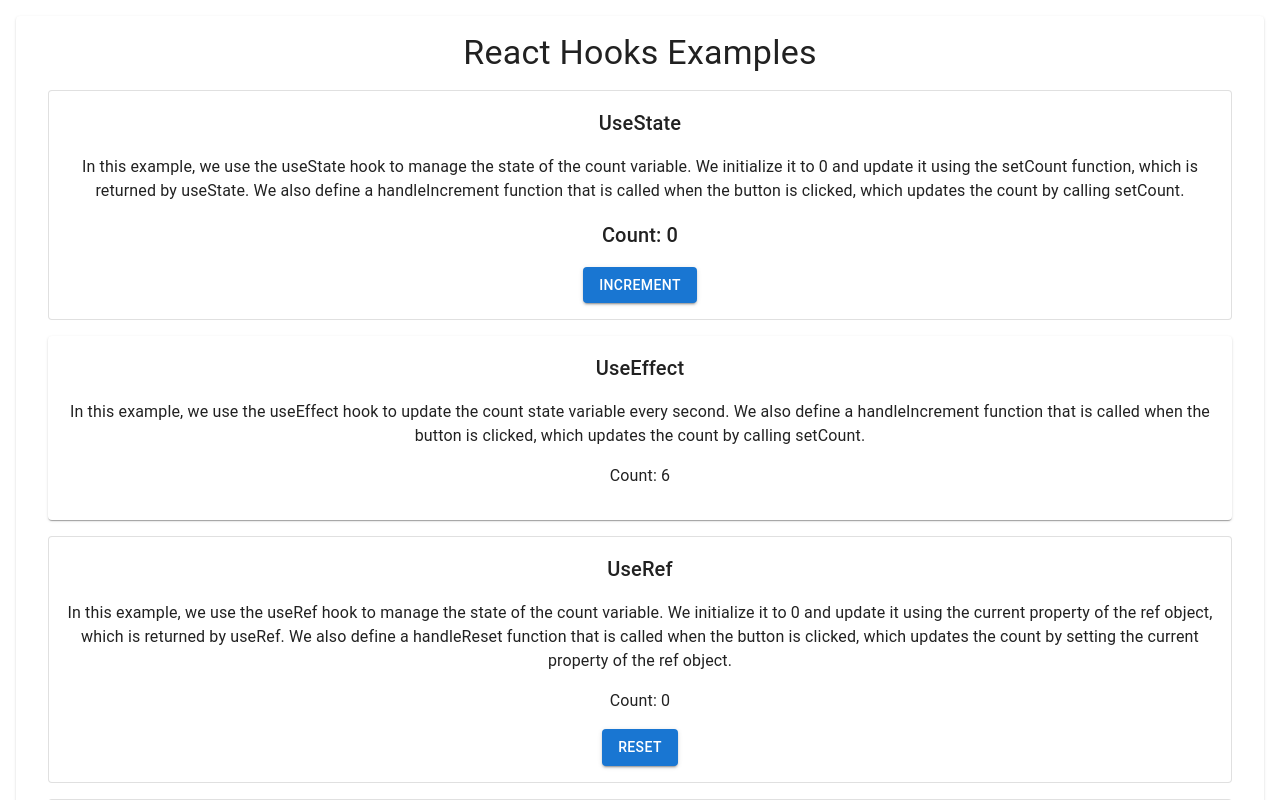
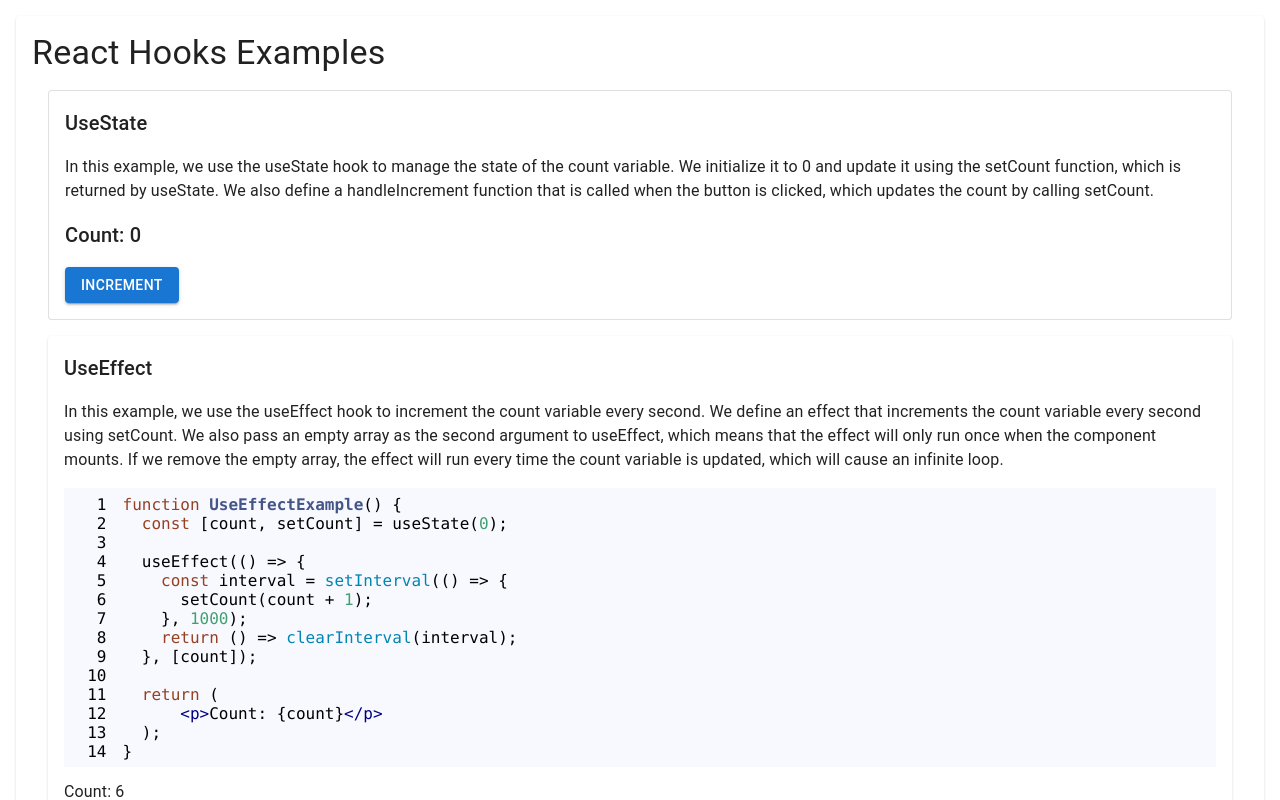
Before and after one commit to papercircuit/increment-counter-using-react-hooks, a React (Create React App) app: page / in a window 1280 px wide. Shown: the top 800 px of the page. Built offline with nearby package versions, Linux system fonts and the light colour scheme.

Commit message:
Syntax highlighter theme set, useEffect text updated

```diff
--- a/src/App.css
+++ b/src/App.css
@@ -1,5 +1,4 @@
 .App {
-  text-align: center;
   white-space: pre-line;
 }
 
--- a/src/examples/UseEffect.js
+++ b/src/examples/UseEffect.js
@@ -1,8 +1,23 @@
 import React, { useState, useEffect } from 'react';
 import Typography from '@mui/material/Typography';
 import Card from '@mui/material/Card';
+import SyntaxHighlighter from 'react-syntax-highlighter/';
+import { docco } from 'react-syntax-highlighter/dist/esm/styles/hljs';
 
-// In this example, we use the useEffect hook to update the count state variable every second. We also define a handleIncrement function that is called when the button is clicked, which updates the count by calling setCount.
+const code = `function UseEffectExample() {
+  const [count, setCount] = useState(0);
+
+  useEffect(() => {
+    const interval = setInterval(() => {
+      setCount(count + 1);
+    }, 1000);
+    return () => clearInterval(interval);
+  }, [count]);
+
+  return (
+      <p>Count: {count}</p>
+  );
+}`
 
 function UseEffectExample() {
   const [count, setCount] = useState(0);
@@ -15,6 +30,7 @@ function UseEffectExample() {
   }, [count]);
 
   return (
+    <React.Fragment>
       <Card sx={{
         p: 2,
         m: 2,
@@ -30,14 +46,19 @@ function UseEffectExample() {
             mb: 2,
           }}
           variant="body1">
-        In this example, we use the useEffect hook to update the count state variable every second. We also define a handleIncrement function that is called when the button is clicked, which updates the count by calling setCount.
+          In this example, we use the useEffect hook to increment the count variable every second. We define an effect that increments the count variable every second using setCount. We also pass an empty array as the second argument to useEffect, which means that the effect will only run once when the component mounts. If we remove the empty array, the effect will run every time the count variable is updated, which will cause an infinite loop.
+
         </Typography>
+        <SyntaxHighlighter language="javascript" style={docco} children={code} showLineNumbers={true} wrapLines={true}>
+        </SyntaxHighlighter>
         <Typography
           sx={{
             mb: 2,
           }}
         >Count: {count}</Typography>
       </Card>
+
+    </React.Fragment>
   );
 }
 
--- a/src/examples/UseRef.js
+++ b/src/examples/UseRef.js
@@ -1,24 +1,23 @@
-import React, { useRef, useEffect } from 'react';
+import React, { useState, useRef, useEffect } from 'react';
 import Button from '@mui/material/Button';
 import Typography from '@mui/material/Typography';
 import Card from '@mui/material/Card';
 
 function UseRefExample() {
-
-
+  const [count, setCount] = useState(0);
   const countRef = useRef(0);
 
   useEffect(() => {
     const interval = setInterval(() => {
       countRef.current += 1;
-      console.log(countRef.current);
+      setCount(countRef.current);
     }, 1000);
     return () => clearInterval(interval);
   }, []);
 
   const handleReset = () => {
     countRef.current = 0;
-    console.log(countRef.current);
+    setCount(0);
   };
 
   return (
@@ -45,7 +44,7 @@ function UseRefExample() {
         sx={{
           mb: 2,
         }}
-      >Count: {countRef.current}</Typography>
+      >Count: {count}</Typography>
       <Button variant="contained" color="primary" onClick={handleReset}>Reset</Button>
     </Card>
   );
--- a/src/examples/UseState.js
+++ b/src/examples/UseState.js
@@ -2,6 +2,14 @@ import React, { useState } from 'react';
 import Button from '@mui/material/Button';
 import Typography from '@mui/material/Typography';
 import Card from '@mui/material/Card';
+
+const code = `function UseStateExample() {
+  const [count, setCount] = useState(0);
+
+  const handleIncrement = () => {
+    setCount(count + 1);
+  };
+`
 
 function UseStateExample() {
   const [count, setCount] = useState(0);
--- a/src/examples/UseTransition.js
+++ b/src/examples/UseTransition.js
@@ -2,6 +2,8 @@ import React, { useState, useEffect, useTransition } from 'react';
 import Typography from '@mui/material/Typography';
 import Card from '@mui/material/Card';
 import SyntaxHighlighter from 'react-syntax-highlighter';
+
+const code = `{timeoutMs: 1000}`
 
 function UseTransitionExample() {
     const [count, setCount] = useState(0);
@@ -38,8 +40,9 @@ function UseTransitionExample() {
                 useTransition is a hook that can be used to transition between two states in a smooth way. In this example, we can use useTransition to transition between the old and new count values as we increment the counter.
                 {'\n'}{'\n'}
                 In this example, we use `useState` to manage the state of the counter, and define a `startTransition` function and `isPending` flag variable using `useTransition`. We pass an options object `
-                <SyntaxHighlighter language="javascript">
-                    ADD CURLY BRACES  timeoutMs: 1000
+
+                <SyntaxHighlighter language="javascript" children={code}>
+
                 </SyntaxHighlighter>
 
                 ` to specify the timeout period for the transition.
```
Lines whose indentation alone changed are shown as unchanged.
